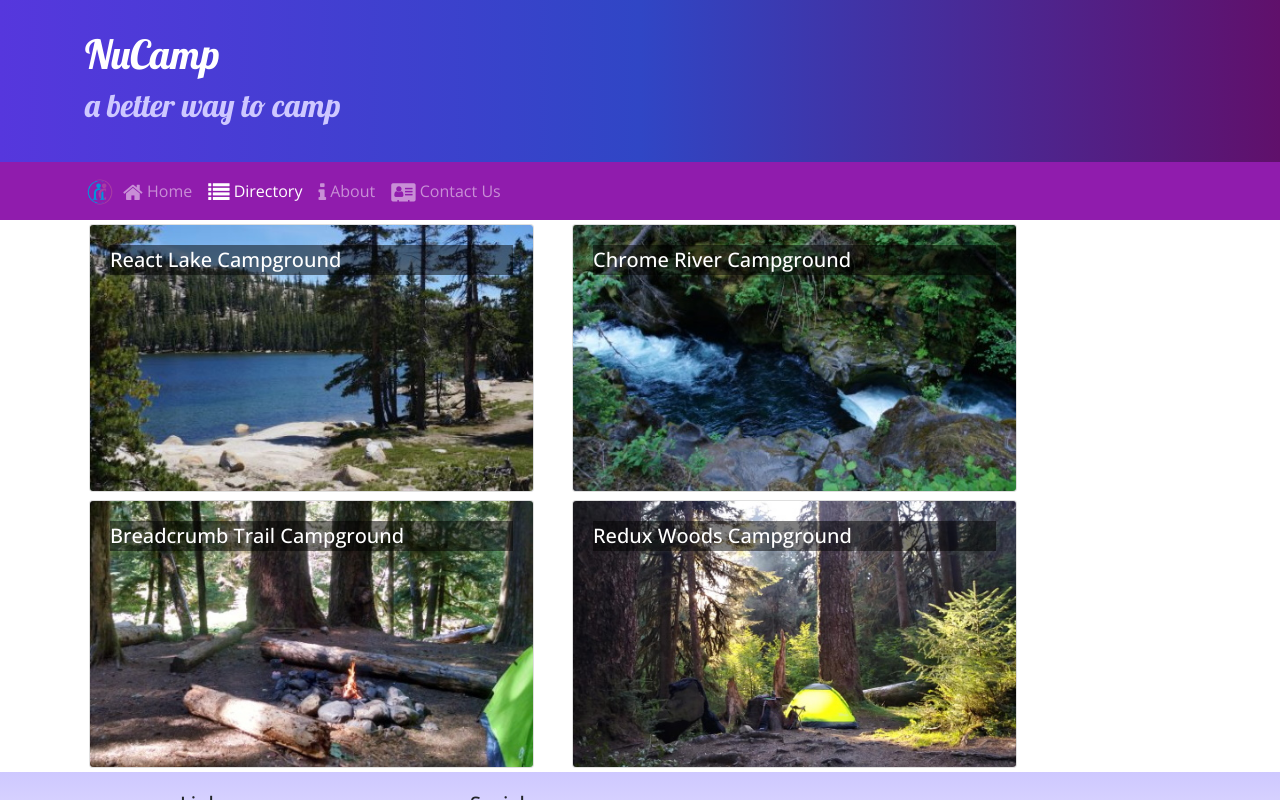
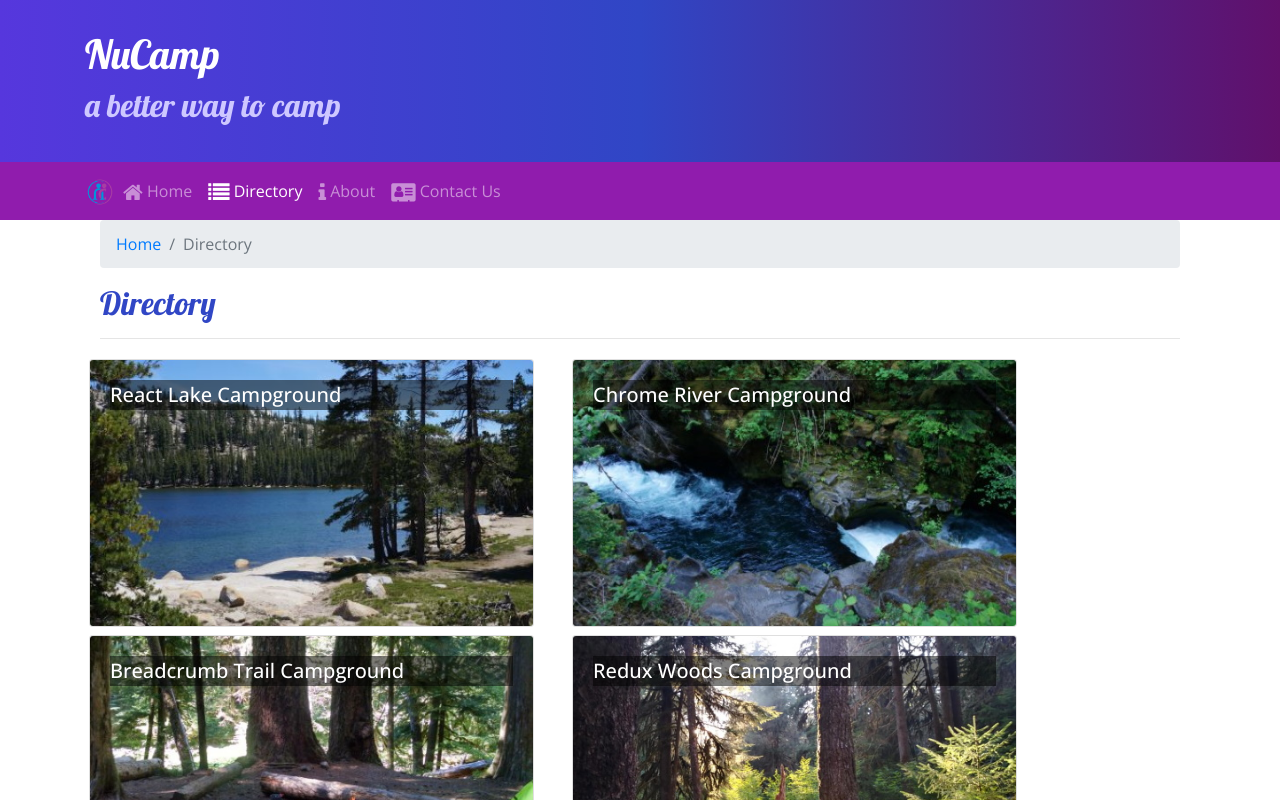
Before and after one commit to jessicadelfierro/nucampsite-react, a React (Create React App) app: page /directory in a window 1280 px wide. Shown: the top 800 px of the page. Built offline with nearby package versions, Linux system fonts and the light colour scheme.

Commit message:
react router parameters and breadcrumbs

```diff
--- a/src/components/CampsiteInfoComponent.js
+++ b/src/components/CampsiteInfoComponent.js
@@ -1,5 +1,6 @@
 import React from 'react';
-import { Card, CardImg, CardImgOverlay, CardText, CardBody, CardTitle } from 'reactstrap';
+import { Card, CardImg, CardImgOverlay, CardText, CardBody, CardTitle, Breadcrumb, BreadcrumbItem } from 'reactstrap';
+import { Link } from 'react-router-dom';
 
 //presentational component
 
@@ -9,7 +10,6 @@
             <Card>
                 <CardImg top src={campsite.image} alt={campsite.name} />
                 <CardBody>
-                    <CardTitle>{campsite.name}</CardTitle>
                     <CardText>{campsite.description}</CardText>
                 </CardBody>
             </Card>
@@ -42,8 +42,18 @@
         return(
             <div className="container">
                 <div className="row">
+                    <div className="col">
+                        <Breadcrumb>
+                            <BreadcrumbItem><Link to='/directory'>Directory</Link></BreadcrumbItem>
+                            <BreadcrumbItem active>{props.campsite.name}</BreadcrumbItem>
+                        </Breadcrumb>
+                        <h2>{props.campsite.name}</h2>
+                        <hr />
+                    </div>
+                </div>
+                <div className="row">
                     <RenderCampsite campsite={props.campsite} />
-                    <RenderComments comments={props.campsite.comments} />
+                    <RenderComments comments={props.comments} />
                 </div>
             </div>
         );
--- a/src/components/ContactComponent.js
+++ b/src/components/ContactComponent.js
@@ -1,4 +1,6 @@
 import React from 'react';
+import { Breadcrumb, BreadcrumbItem } from 'reactstrap';
+import { Link } from 'react-router-dom';
 
 //presentational functional component
 
@@ -7,6 +9,10 @@
         <div className="container">
             <div className="row">
                 <div className="col">
+                    <Breadcrumb>
+                        <BreadcrumbItem><Link to='/home'>Home</Link></BreadcrumbItem>
+                        <BreadcrumbItem active>Contact Us</BreadcrumbItem>
+                    </Breadcrumb>
                     <h2>Contact Us</h2>
                     <hr />
                 </div>
--- a/src/components/DirectoryComponent.js
+++ b/src/components/DirectoryComponent.js
@@ -1,5 +1,6 @@
 import React from 'react';
-import { Card, CardImg, CardImgOverlay, CardTitle } from 'reactstrap';
+import { Card, CardImg, CardImgOverlay, CardTitle, Breadcrumb, BreadcrumbItem } from 'reactstrap';
+import { Link } from 'react-router-dom';
 
 //presentational component
 
@@ -8,10 +9,12 @@
 function RenderDirectoryItem({campsite}) {
     return (
         <Card>
-            <CardImg width="100%" src={campsite.image} alt={campsite.name} />
-            <CardImgOverlay>
-                <CardTitle>{campsite.name}</CardTitle>
-            </CardImgOverlay>
+            <Link to={`/directory/${campsite.id}`}>
+                <CardImg width="100%" src={campsite.image} alt={campsite.name} />
+                <CardImgOverlay>
+                    <CardTitle>{campsite.name}</CardTitle>
+                </CardImgOverlay>
+            </Link>
         </Card>
     );
 }
@@ -27,6 +30,16 @@
 
     return (
         <div className="container">
+            <div classsName="row">
+                <div className="col">
+                    <Breadcrumb>
+                        <BreadcrumbItem><Link to='/home'>Home</Link></BreadcrumbItem>
+                        <BreadcrumbItem active>Directory</BreadcrumbItem>
+                    </Breadcrumb>
+                    <h2>Directory</h2>
+                    <hr />
+                </div>
+            </div>
             <div className="row">
                 {directory}
             </div>
--- a/src/components/MainComponent.js
+++ b/src/components/MainComponent.js
@@ -37,6 +37,15 @@
       );
     }
 
+    //when you have a number thats been stored as a string & you want to convert to a number use +"NumberAsString" (ie: +"300")
+    const CampsiteWithId = ({match}) => {
+      return (
+        <CampsiteInfo
+          campsite={this.state.campsites.filter(campsite => campsite.id === +match.params.campsiteId)[0]}
+          comments={this.state.comments.filter(comment => comment.campsiteId === +match.params.campsiteId)}
+        />
+      );
+    }
 
     return (
       <div>
@@ -44,6 +53,7 @@
         <Switch>
           <Route path='/home' component={HomePage} />
           <Route exact path='/directory' render={() => <Directory campsites={this.state.campsites} />} />
+          <Route path='/directory/:campsiteId' component={CampsiteWithId} />
           <Route exact path='/contactus' component={Contact} />
           <Redirect to="/home" />
         </Switch>
@@ -61,6 +71,8 @@
 //the second <Route> will also have a path and a boolean attribute named exact to match that exact path(directory), the render function returns the directory component
 //if you need to pass state data as props to the component that you're routing to, use the render syntax (like for directory)
 
+//the ':' in the 3rd <Route> tells the router that what follows the forward slash is going to be a parameter, takes whatever that is and puts it inside the property campsiteID
+
 //the <Redirect> component acts like a catch-all such as the default statement in a JS switch statement
 //any routing request that comes through will go through this switch component until it finds a matching route. if there are none, it will end up at the redirect component which will send them to whatever path is there (in this case is home).
 
```
